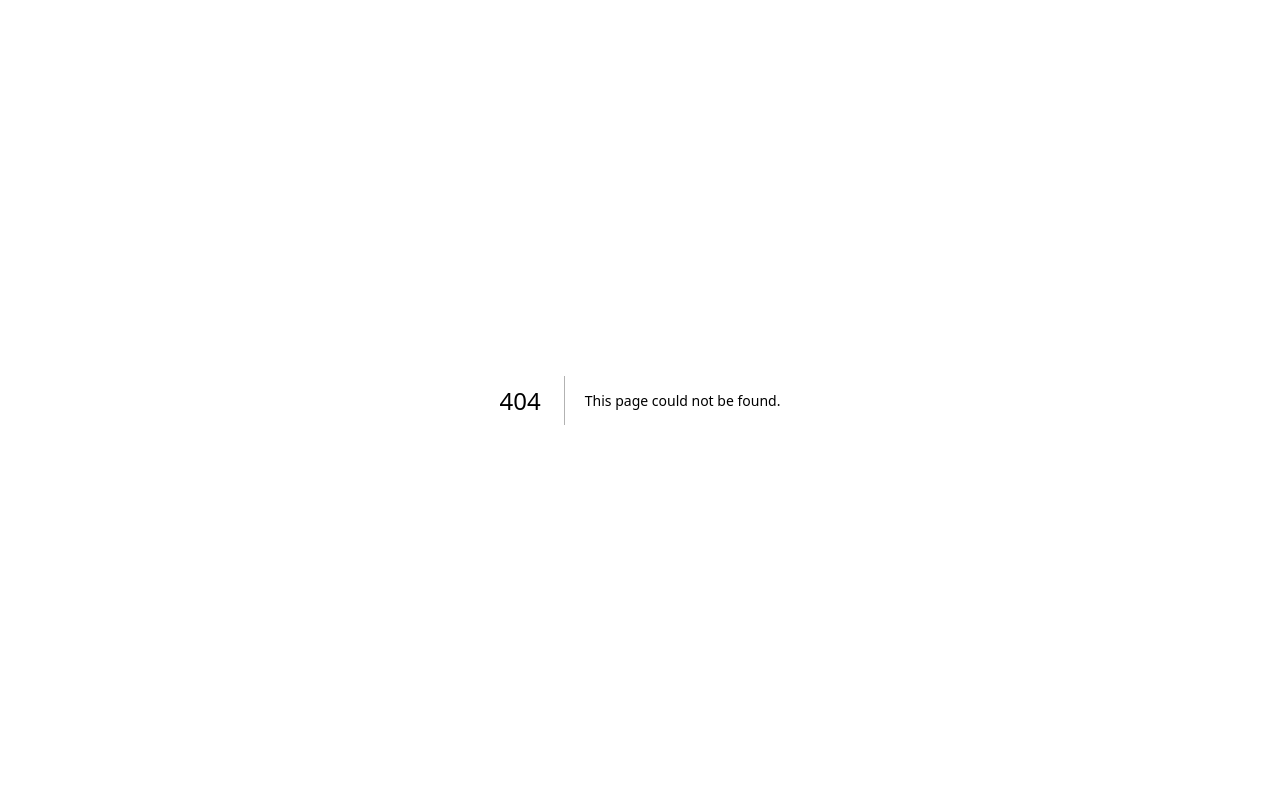
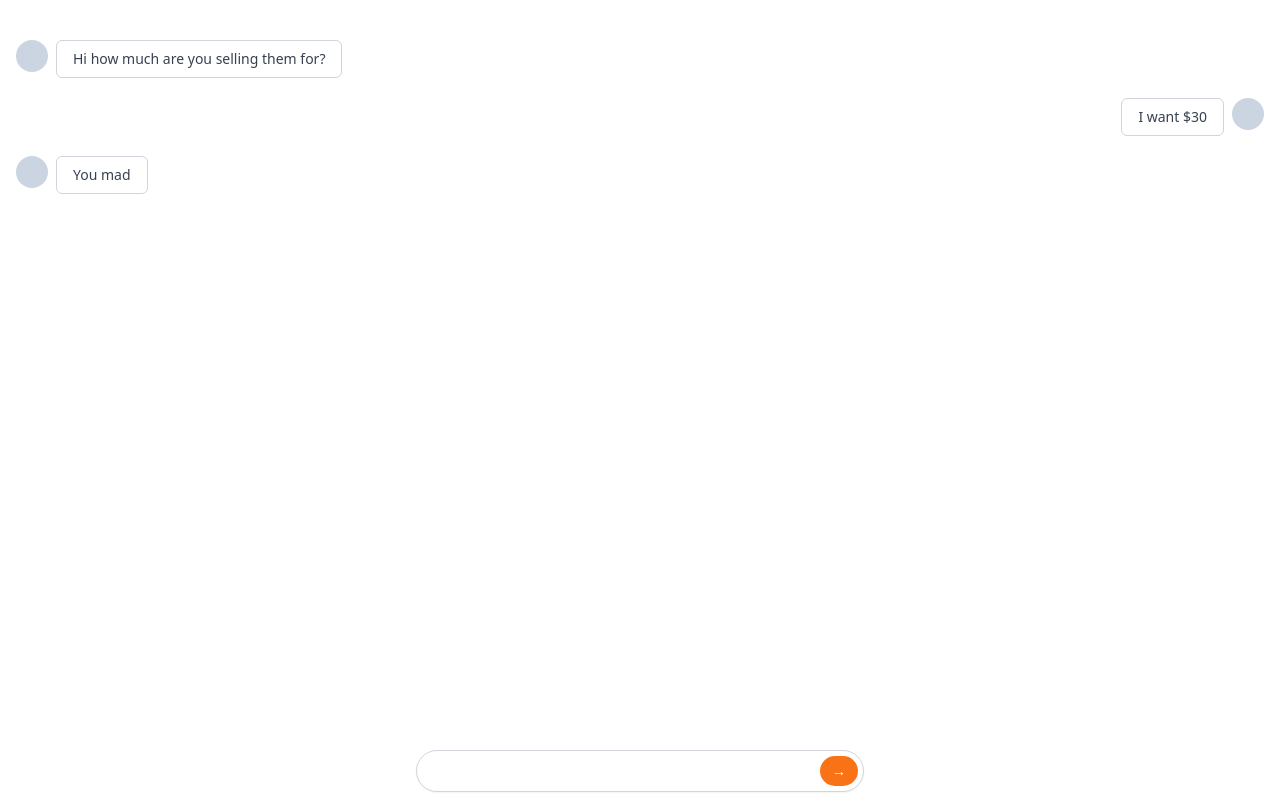
Before and after one commit to seonhop/carrot-market, a Next.js app: page /chats/1 in a window 1280 px wide. Before the commit this address had no page. Built offline with nearby package versions, Linux system fonts and the light colour scheme.

Commit message:
chat detail page

```diff
--- /dev/null
+++ b/pages/chats/[id].tsx
@@ -0,0 +1,41 @@
+import type { NextPage } from "next";
+
+const ChatDetail: NextPage = () => {
+	return (
+		<div className="space-y-5 py-10 px-4">
+			<div className="flex items-start space-x-2">
+				<div className="h-8 w-8 rounded-full bg-slate-300" />
+				<div className="max-w-1/2 rounded-md border border-gray-300 py-2 px-4 text-sm text-gray-700">
+					<p>Hi how much are you selling them for?</p>
+				</div>
+			</div>
+			<div className="flex flex-row-reverse items-start space-x-2 space-x-reverse">
+				<div className="h-8 w-8 rounded-full bg-slate-300" />
+				<div className="max-w-1/2 rounded-md border border-gray-300 py-2 px-4 text-sm text-gray-700">
+					<p>I want $30</p>
+				</div>
+			</div>
+			<div className="flex items-start space-x-2">
+				<div className="h-8 w-8 rounded-full bg-slate-300" />
+				<div className="max-w-1/2 rounded-md border border-gray-300 py-2 px-4 text-sm text-gray-700">
+					<p>You mad</p>
+				</div>
+			</div>
+			<div className="fixed inset-x-0 bottom-2 left-0 mx-auto w-full max-w-md">
+				<div className="relative flex items-center">
+					<input
+						type="text"
+						className="w-full rounded-full border-gray-300 pr-12 shadow-sm focus:border-orange-500 focus:outline-none focus:ring-orange-500"
+					/>
+					<div className="absolute inset-y-0 right-0 flex py-1.5 pr-1.5">
+						<button className="flex items-center rounded-full bg-orange-500 p-3 text-sm text-white hover:bg-orange-600 focus:outline-none focus:ring-2 focus:ring-orange-500 focus:ring-offset-2">
+							&rarr;
+						</button>
+					</div>
+				</div>
+			</div>
+		</div>
+	);
+};
+
+export default ChatDetail;
```
Also changed, not shown: pages/chats/index.tsx (renamed from pages/chats.tsx).
